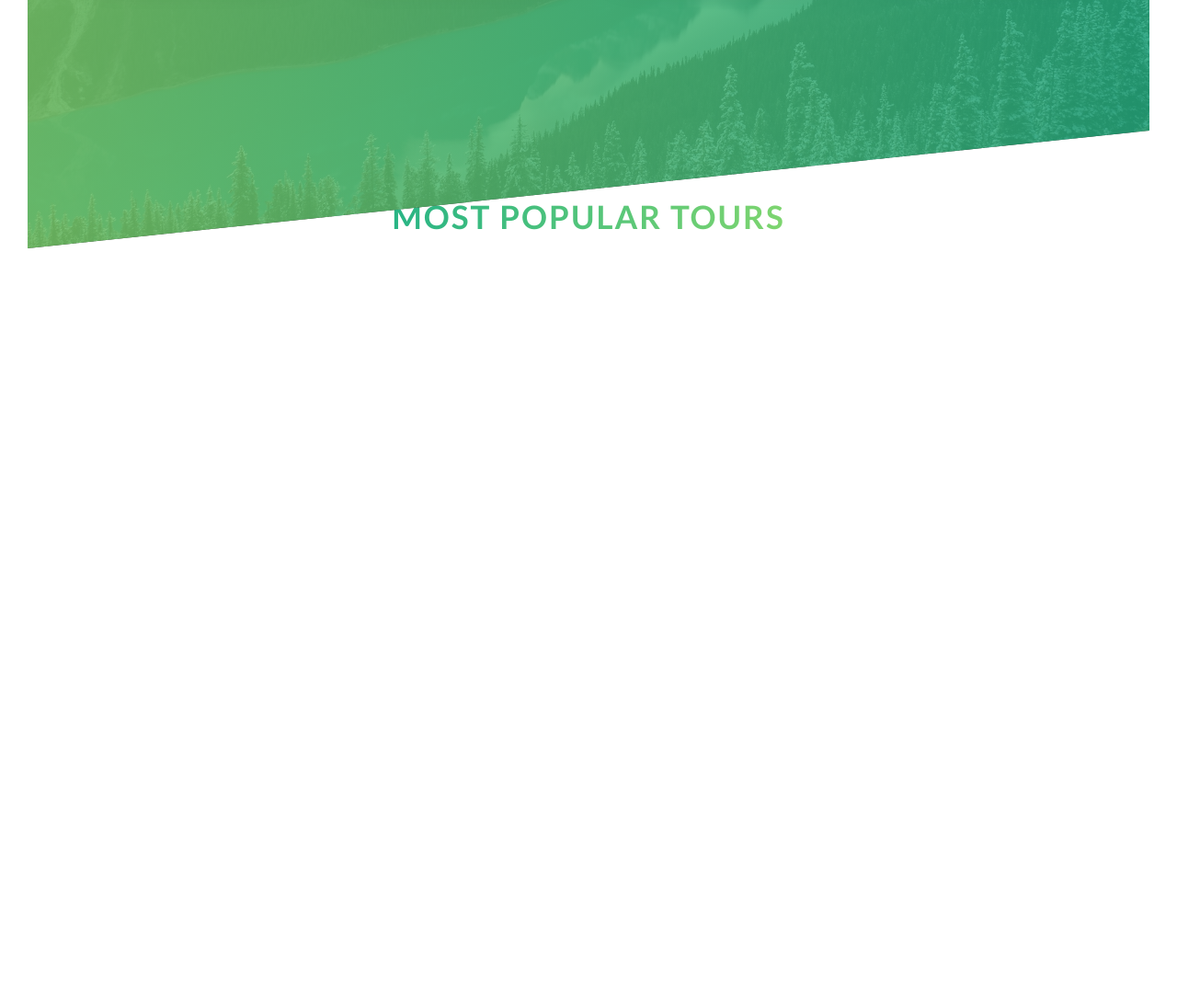
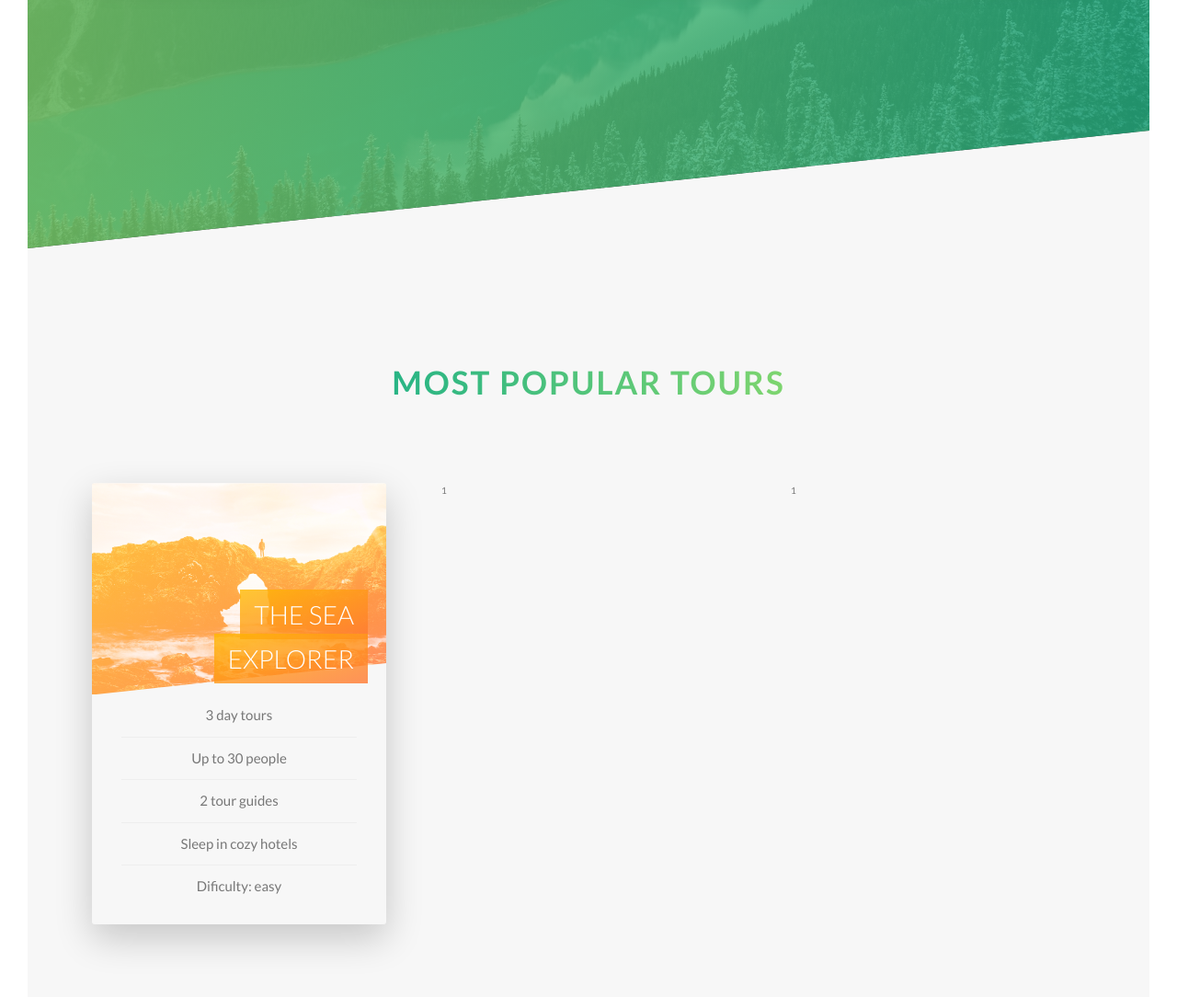
Before and after one commit to jfredz/nature-landing-page, a website: page index.html in a window 1280 px wide. Shown: the part 1996-3080 px from the top of the page at 92% size. Before the commit the page ends 2371 px from the top, so only its background shows below. Drawn offline with Linux system fonts and the light colour scheme.

Commit message:
add tours card template

```diff
--- a/index.html
+++ b/index.html
@@ -90,15 +90,37 @@
                 <div class="u-center-text u-margin-bottom-large">
                     <h2 class="heading-secondary">Most popular tours</h2>
                 </div>
+                <div class="row">
+                    <div class="col-1-of-3">
+                        <div class="card">
+                            <div class="card__side card__side--front">
+                                <div class="card__picture card__picture-1">
+                                    &nbsp;
+                                </div>
+                                <h4 class="card__heading">
+                                    <span class="card__heading-span card__heading-span-1">The Sea Explorer</span>
+                                </h4>
+                                <div class="card__details">
+                                    <ul>
+                                        <li>3 day tours</li>
+                                        <li>Up to 30 people</li>
+                                        <li>2 tour guides</li>
+                                        <li>Sleep in cozy hotels</li>
+                                        <li>Dificulty: easy</li>
+                                    </ul>
+                                </div>
+                            </div>
+                            <div class="card__side card__side--back card__side--back-1">11</div>
+                        </div>
+                    </div>
+                    <div class="col-1-of-3">1</div>
+                    <div class="col-1-of-3">1</div>
+                </div>
             </section>
         </main>
 
         <!-- <section>
-            <div class="row clearfix">
-                <div class="col-1-of-3">1</div>
-                <div class="col-1-of-3">1</div>
-                <div class="col-1-of-3">1</div>
-            </div>
+
         </section> -->
 
     </body>
--- a/sass/abstracts/_variables.scss
+++ b/sass/abstracts/_variables.scss
@@ -1,10 +1,18 @@
 $color-primary: #55c57a;
 $color-primary-light: #7ed56f;
 $color-primary-dark: #28b485;
+
+$color-secondary-light: #ffb900;
+$color-secondary-dark: #ff7730;
+
+$color-tertiary-light: #2998ff;
+$color-tertiary-dark: #5643fa;
+
 $color-grey-dark: #777;
 $color-white: #fff;
 $color-black-shadow: rgba(0,0,0,0.2);
 $color-grey-light-1: #f7f7f7;
+$color-grey-light-2: #eee;
 
 $max-width: 1080px;
 $margin-right: 6rem;
--- /dev/null
+++ b/sass/components/card.scss
@@ -0,0 +1,100 @@
+.card {
+	perspective: 150rem;
+	-moz-moz-perspective: 150rem;
+	position: relative;
+	height: 48rem;
+
+
+	&__side {
+		height: 48rem;
+		transition: all 0.5s ease;
+		position: absolute;
+		top: 0;
+		left: 0;
+		width: 100%;
+		backface-visibility: hidden;
+		border-radius: 3px;
+		box-shadow: 0 1.5rem 4rem $color-black-shadow;
+		overflow: hidden;
+
+
+		&--front{
+
+		}
+
+		&--back {
+			background-color: red;
+			transform: rotateY(180deg);
+
+			&-1 {
+				background-image: linear-gradient(to right bottom, $color-secondary-light, $color-secondary-dark);
+			}
+		}
+
+	}
+
+	&:hover &__side--front {
+		transform: rotateY(-180deg);
+
+	}
+	&:hover &__side--back {
+		transform: rotateY(0);
+
+	}
+
+
+	&__picture {
+		background-size: cover;
+		height: 23rem;
+		background-blend-mode: screen;
+		clip-path: polygon(0 0, 100% 0, 100% 85%, 0 100%);
+		&-1  {
+			background-image: url(../img/nat-5.jpg),
+			linear-gradient(to right bottom, $color-secondary-light, $color-secondary-dark);
+		}
+	}
+
+	&__heading {
+		font-size: 2.8rem;
+		font-weight: 300;
+		text-transform: uppercase;
+		color: white;
+		position: absolute;
+		text-align: right;
+		top: 12rem;
+		right: 2rem;
+		width: 75%;
+	}
+
+	&__heading-span {
+		padding: 1rem 1.5rem;
+  -webkit-box-decoration-break: clone;
+  -o-box-decoration-break: clone;
+  box-decoration-break: clone;
+
+		&-1 {
+			background-image: linear-gradient(to right bottom,
+			rgba($color-secondary-light, .8),
+			rgba($color-secondary-dark, .8));
+		}
+	}
+
+	&__details {
+		ul {
+			list-style: none;
+			width: 80%;
+			margin: 0 auto;
+			li {
+				text-align: center;
+				font-size: 1.5rem;
+				padding: 1rem;
+
+				&:not(:last-child) {
+					border-bottom: 1px solid $color-grey-light-2;
+				}
+
+			}
+		}
+	}
+
+}
--- a/sass/main.scss
+++ b/sass/main.scss
@@ -11,6 +11,7 @@
 @import "components/header";
 @import "components/composition";
 @import "components/feature-box";
+@import "components/card";
 
 @import "layout/grid";
 
--- a/sass/pages/_home.scss
+++ b/sass/pages/_home.scss
@@ -11,3 +11,9 @@
 	transform: skewY(-6deg);
 	margin-top: -8rem;
 }
+
+.section-tours {
+	background-color: $color-grey-light-1;
+	padding: 25rem 0;
+	margin-top: -7rem;
+}
```
Also changed, not shown: css/style.css.
